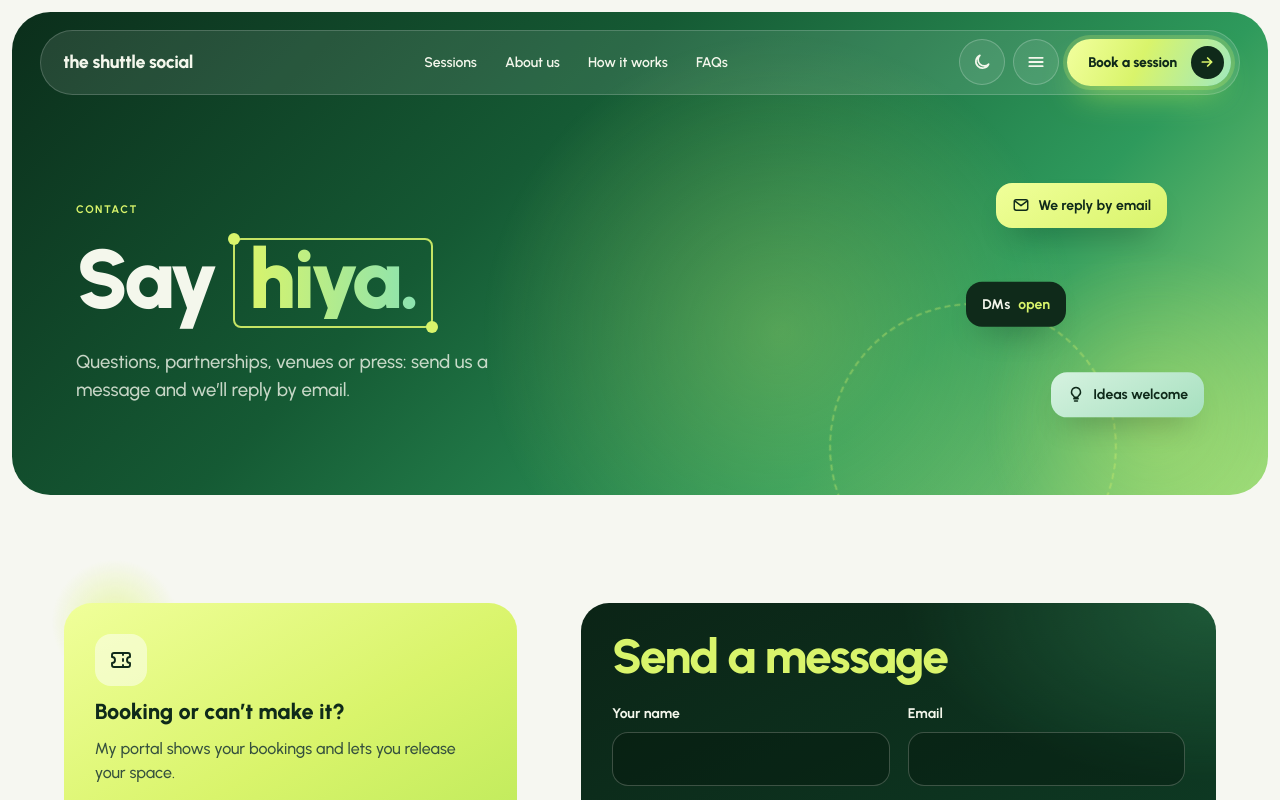
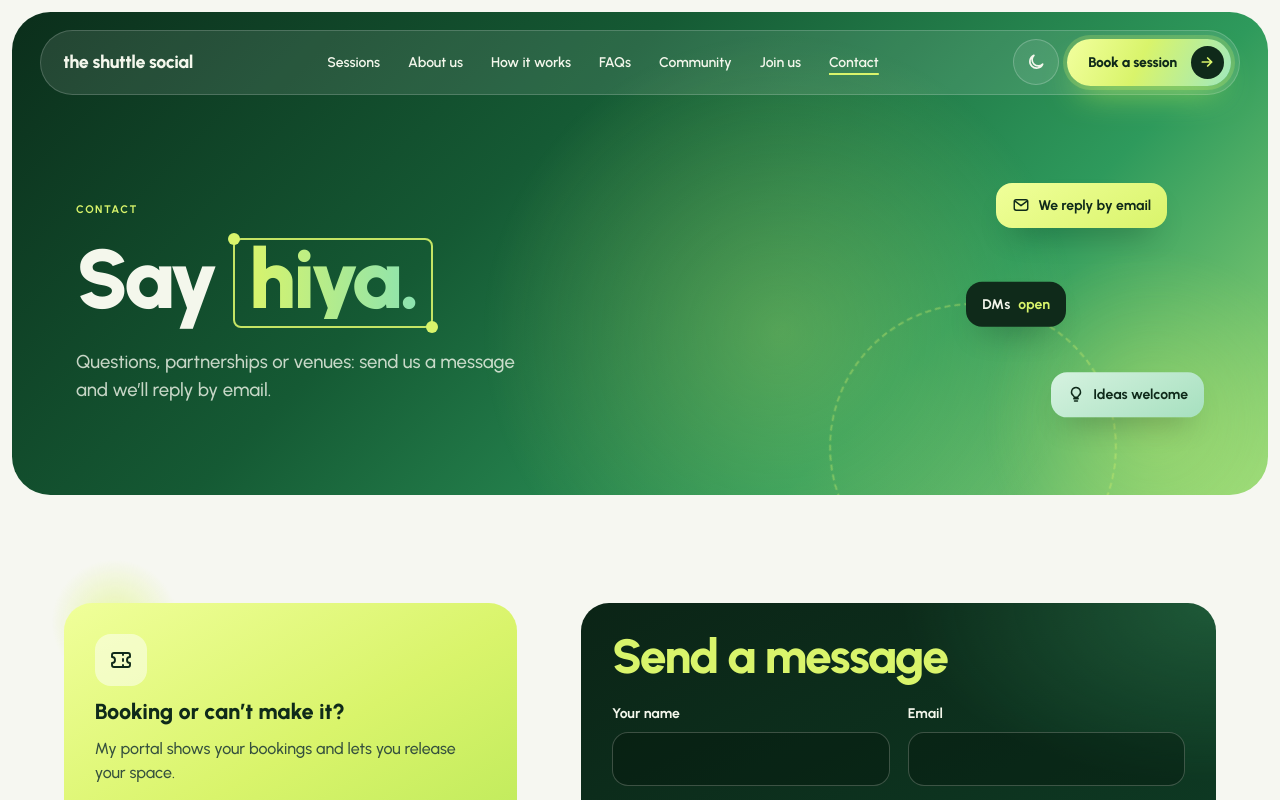
Before and after one commit to theshuttlesocial-boop/tss-ticketing, a Next.js app: page /site/contact in a window 1280 px wide. Shown: the top 800 px of the page. Built offline with nearby package versions, Linux system fonts and the light colour scheme.

Commit message:
Site header: Community, Join us and Contact after FAQs; drop Press from Contact
Co-Authored-By: Claude Opus 5.5 <noreply@anthropic.com>

```diff
--- a/app/site/_components/SiteChrome.tsx
+++ b/app/site/_components/SiteChrome.tsx
@@ -12,9 +12,9 @@ export function Arrow() {
 }
 
 /**
- * Site header: name, the homepage section links (Sessions, About us, How it works, FAQs),
- * theme switch, a menu with every page, and Book. On phones the section links live in
- * the menu too (a native <details>, so it works before JavaScript loads).
+ * Site header: name, links (homepage sections, then Community, Join us, Contact), theme
+ * switch and Book. On phones the links move into a menu (a native <details>, so it works
+ * before JavaScript loads).
  */
 export function SiteNav({ current }: { current?: string }) {
   const link = ([href, label]: [string, string]) => (
@@ -23,7 +23,7 @@ export function SiteNav({ current }: { current?: string }) {
   return (
     <header className="nav">
       <a href="/" className="brand">the shuttle social</a>
-      <nav aria-label="Homepage sections" className="nav-links">{NAV.map(link)}</nav>
+      <nav aria-label="Main" className="nav-links">{NAV.map(link)}{PAGES.map(link)}</nav>
       <div className="nav-right">
         <ThemeToggle />
         <details className="menu">
@@ -32,7 +32,7 @@ export function SiteNav({ current }: { current?: string }) {
           </summary>
           <nav aria-label="All pages" className="menu-panel">
             <a href="/">Home</a>
-            <span className="menu-sections">{NAV.map(link)}</span>
+            {NAV.map(link)}
             {PAGES.map(link)}
           </nav>
         </details>
--- a/app/site/contact/page.tsx
+++ b/app/site/contact/page.tsx
@@ -7,7 +7,7 @@ import { PageHero, SiteFooter } from '../_components/SiteChrome'
 
 export const metadata: Metadata = {
   title: 'Contact',
-  description: 'Get in touch with The Shuttle Social: questions, bookings, partnerships, venues and press.',
+  description: 'Get in touch with The Shuttle Social: questions, bookings, partnerships and venues.',
   alternates: { canonical: '/contact' },
 }
 
@@ -23,7 +23,7 @@ export default function ContactPage() {
       <PageHero current="/contact" kicker="Contact"
         srTitle="Say hello."
         title={<>Say <RotatingWord words={['hello.', 'hi.', 'hiya.']} /></>}
-        lead="Questions, partnerships, venues or press: send us a message and we’ll reply by email."
+        lead="Questions, partnerships or venues: send us a message and we’ll reply by email."
         chips={[<><Icon name="mail" size={18} />We reply by email</>, <>DMs <strong>open</strong></>, <><Icon name="bulb" size={18} />Ideas welcome</>]} />
 
       <main id="main">
--- a/app/site/site.css
+++ b/app/site/site.css
@@ -159,10 +159,11 @@
 /* Colourful stat tiles on a light section (About) */
 .tss .tiles-light .tile { color: #0F2A1A; }
 
-/* Menu button: every page. On wide screens the section links are already in the bar. */
-.tss .menu { display: block; }
-.tss .menu-sections { display: none; }
-@media (max-width: 767px) { .tss .menu-sections { display: contents; } }
+/* Phone menu (on wide screens the links sit in the bar) */
+.tss .menu { display: none; }
+/* Seven links: tighter spacing on mid-size screens */
+@media (min-width: 768px) and (max-width: 1180px) { .tss .nav-links { gap: 1rem; } .tss .nav .book-long { display: none; } .tss .nav .book-short { display: inline; } }
+@media (min-width: 768px) and (max-width: 960px) { .tss .nav-links { display: none; } .tss .menu { display: block; } }
 .tss .menu summary { list-style: none; width: 2.875rem; height: 2.875rem; border-radius: 50%; border: 1px solid rgba(255, 255, 255, 0.22); background: rgba(255, 255, 255, 0.08); display: grid; place-items: center; cursor: pointer; }
 .tss .menu summary::-webkit-details-marker { display: none; }
 .tss .menu[open] summary { background: var(--lime); }
--- a/lib/site/forms.ts
+++ b/lib/site/forms.ts
@@ -1,5 +1,5 @@
 /** Choices and questions on the website forms (checked again on the server). */
-export const TOPICS = ['General question', 'Booking or refund', 'Partnerships and sponsorship', 'Venues', 'Press', 'Something else']
+export const TOPICS = ['General question', 'Booking or refund', 'Partnerships and sponsorship', 'Venues', 'Something else']
 export const AREAS = ['West London', 'East London', 'South London', 'Anywhere']
 
 /** Join us (volunteering to start with). */
--- a/lib/site/links.ts
+++ b/lib/site/links.ts
@@ -4,7 +4,7 @@ export const INSTAGRAM = 'https://www.instagram.com/theshuttlesocial'
 export const TIKTOK = 'https://www.tiktok.com/@theshuttlesocial'
 export const EMAIL = 'theshuttlesocial@gmail.com'
 
-/** The header bar: jumps to sections of the homepage (from any page). */
+/** Homepage sections (the first links in the header bar, from any page). */
 export const NAV: [href: string, label: string][] = [
   ['/#sessions', 'Sessions'],
   ['/#story', 'About us'],
@@ -12,7 +12,7 @@ export const NAV: [href: string, label: string][] = [
   ['/#faqs', 'FAQs'],
 ]
 
-/** The other pages, in the menu button and the footer. */
+/** The other pages, after FAQs in the header bar. */
 export const PAGES: [href: string, label: string][] = [
   ['/community', 'Community'],
   ['/join-us', 'Join us'],
```
